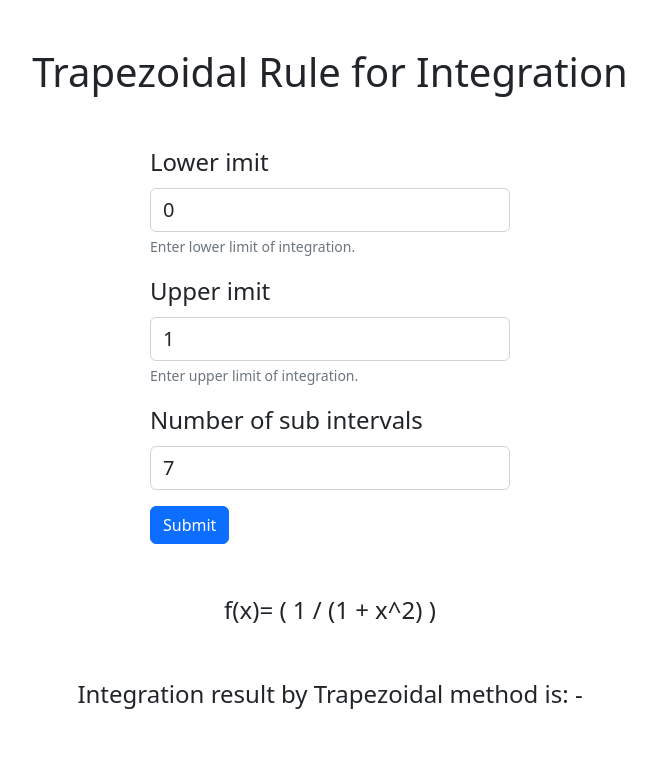
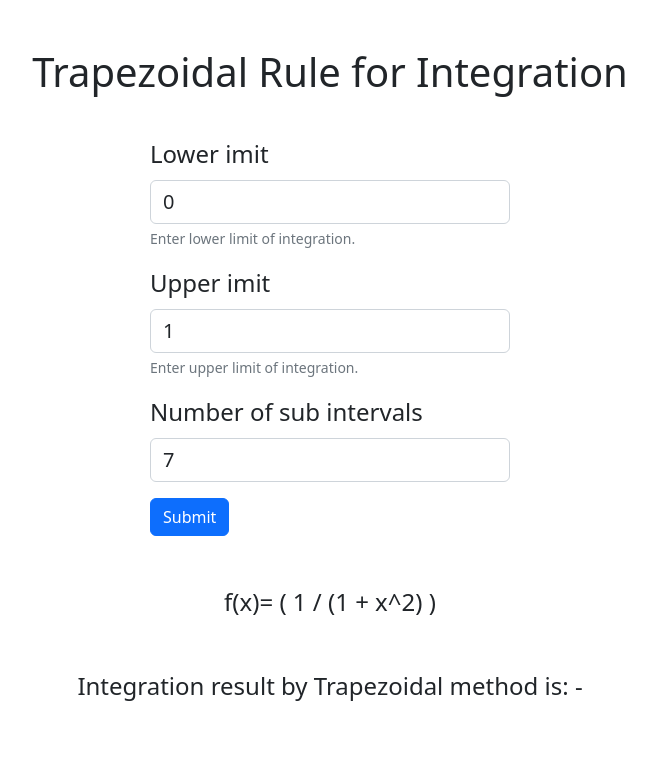
Before and after one commit to tahaghazi/Trapezoidal_Rule, a Django app: page / in a window 1280 px wide. Shown: the top 784 px of the page, without its empty margins (310-966 px from the left). Run offline with Django 4.2, Linux system fonts and the light colour scheme.

Commit message:
Update home template

```diff
--- a/templates/home.html
+++ b/templates/home.html
@@ -23,7 +23,7 @@
     <h1 class="text-center mt-5">Trapezoidal Rule for Integration</h1>
 
     <div class="py-3 my-4 row">
-        <form method="POST" class="col-sm-10 col-md-9 col-lg-4 m-auto mt-2">
+        <form method="POST" class="col-sm-10 col-md-9 col-lg-4 m-auto ">
             {% csrf_token %}
             <div class="mb-3">
                 <label for="lower_limit" class="form-label fs-4">Lower imit</label>
```
